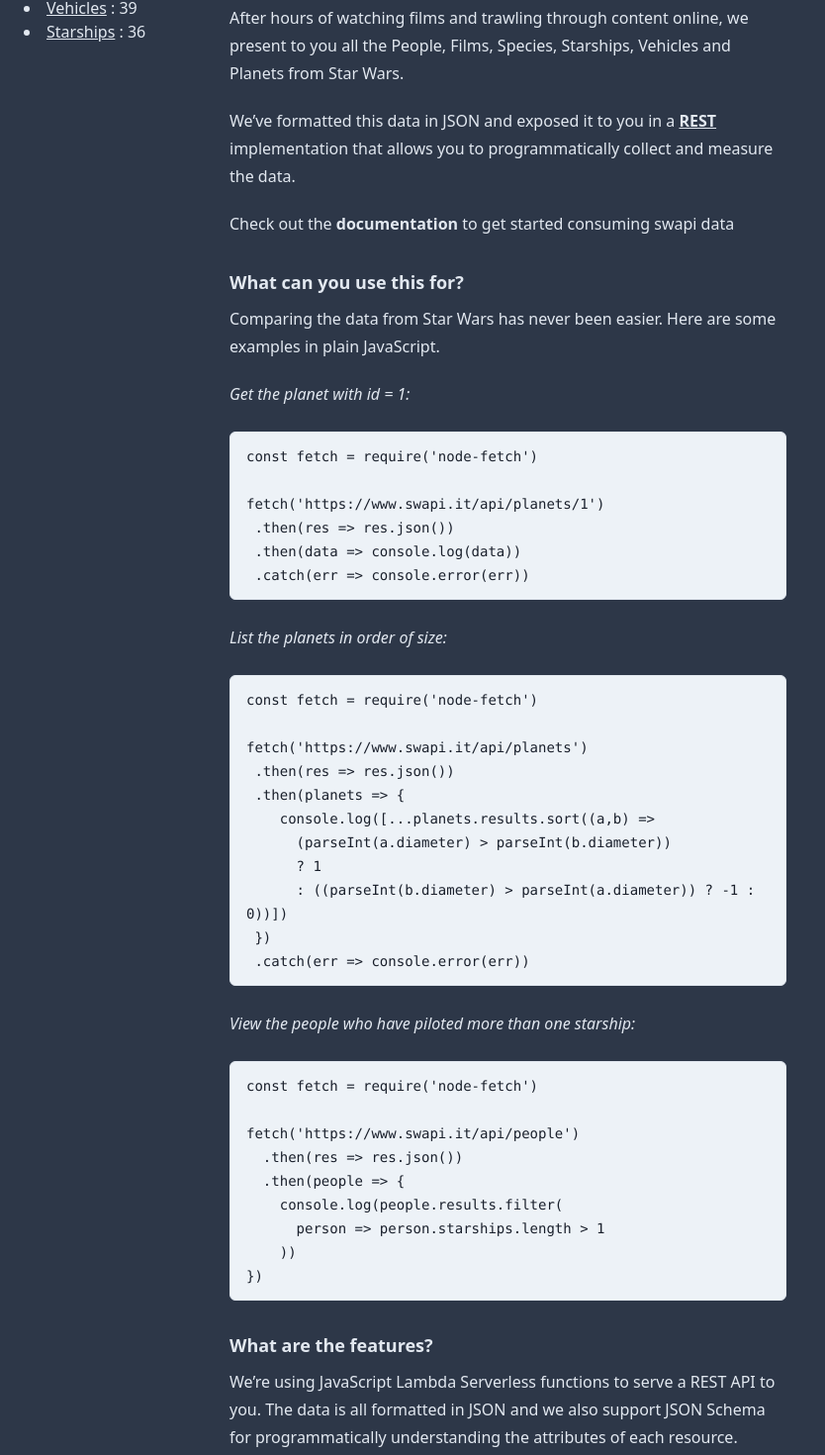
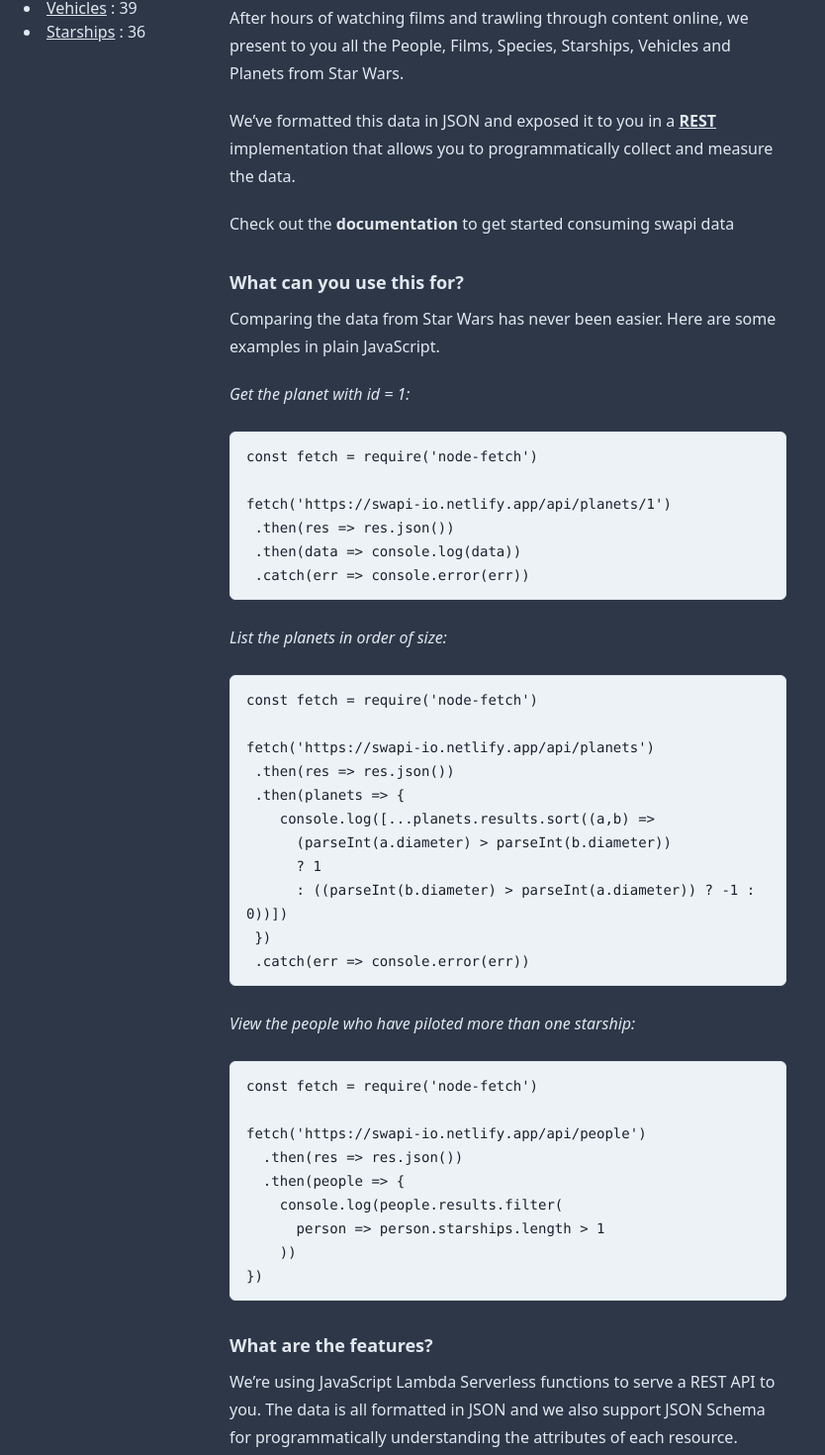
Before and after one commit to csarnataro/swapi-jamstack, a Next.js app: page /about in a window 1280 px wide. Shown: the part 353-1823 px from the top of the page at 99% size, without its empty margins (0-834 px from the left). Built offline with nearby package versions, Linux system fonts and the light colour scheme; no server answers.

Commit message:
fix: updated server url
Domain swapi.it has expired, just pointing back to netlify.app domain

```diff
--- a/src/pages/about.js
+++ b/src/pages/about.js
@@ -82,7 +82,7 @@
               <Code>
                 {`const fetch = require('node-fetch')
 
-fetch('https://www.swapi.it/api/planets/1')
+fetch('https://swapi-io.netlify.app/api/planets/1')
  .then(res => res.json())
  .then(data => console.log(data))
  .catch(err => console.error(err))
@@ -92,7 +92,7 @@
               <Code>
                 {`const fetch = require('node-fetch')
 
-fetch('https://www.swapi.it/api/planets')
+fetch('https://swapi-io.netlify.app/api/planets')
  .then(res => res.json())
  .then(planets => {
     console.log([...planets.results.sort((a,b) =>
@@ -110,7 +110,7 @@
               <Code>
                 {`const fetch = require('node-fetch')
 
-fetch('https://www.swapi.it/api/people')
+fetch('https://swapi-io.netlify.app/api/people')
   .then(res => res.json())
   .then(people => {
     console.log(people.results.filter(
```
Also changed, not shown: 1 other file (tests, documents, lock files or other folders).
